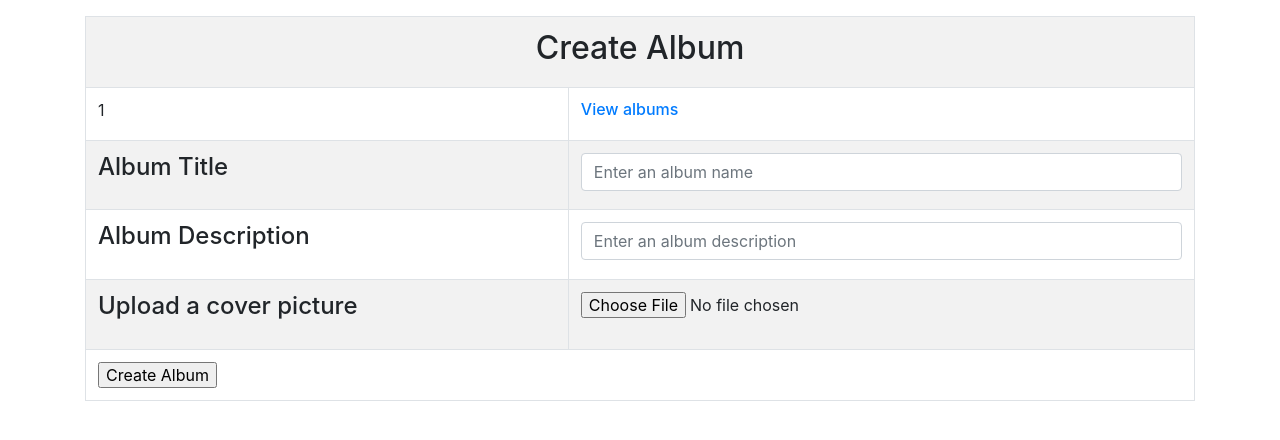
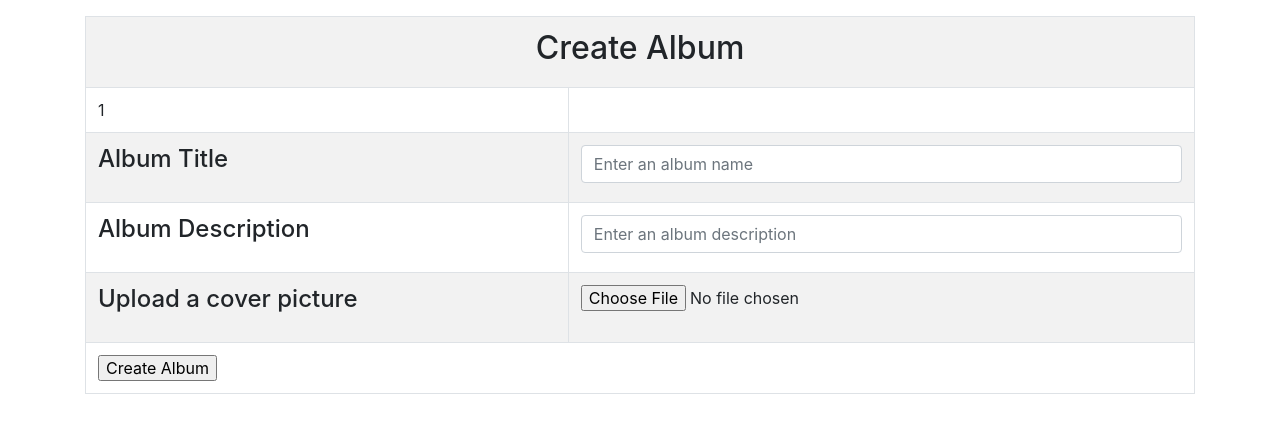
Before and after one commit to CodyBu/Photo-Album, a PHP site: page /create_album.php?msg=1 in a window 1280 px wide. Shown: the part 56-496 px from the top of the page. Run offline with PHP 8.4, Linux system fonts and the light colour scheme.

Commit message:
Update create_album.php

```diff
--- a/create_album.php
+++ b/create_album.php
@@ -35,14 +35,6 @@
 
 
                                 </td>
-                                <?php
-                                if ($_GET['msg']!=""){
-                                    echo "<td colspan = '2'><h6><a href = 'view_album.php'>View albums</a></h6></td>";
-                                }
-                                else{
-                                    echo"";
-                                }
-                                ?>
 
                             </tr>
                     </div>
```
